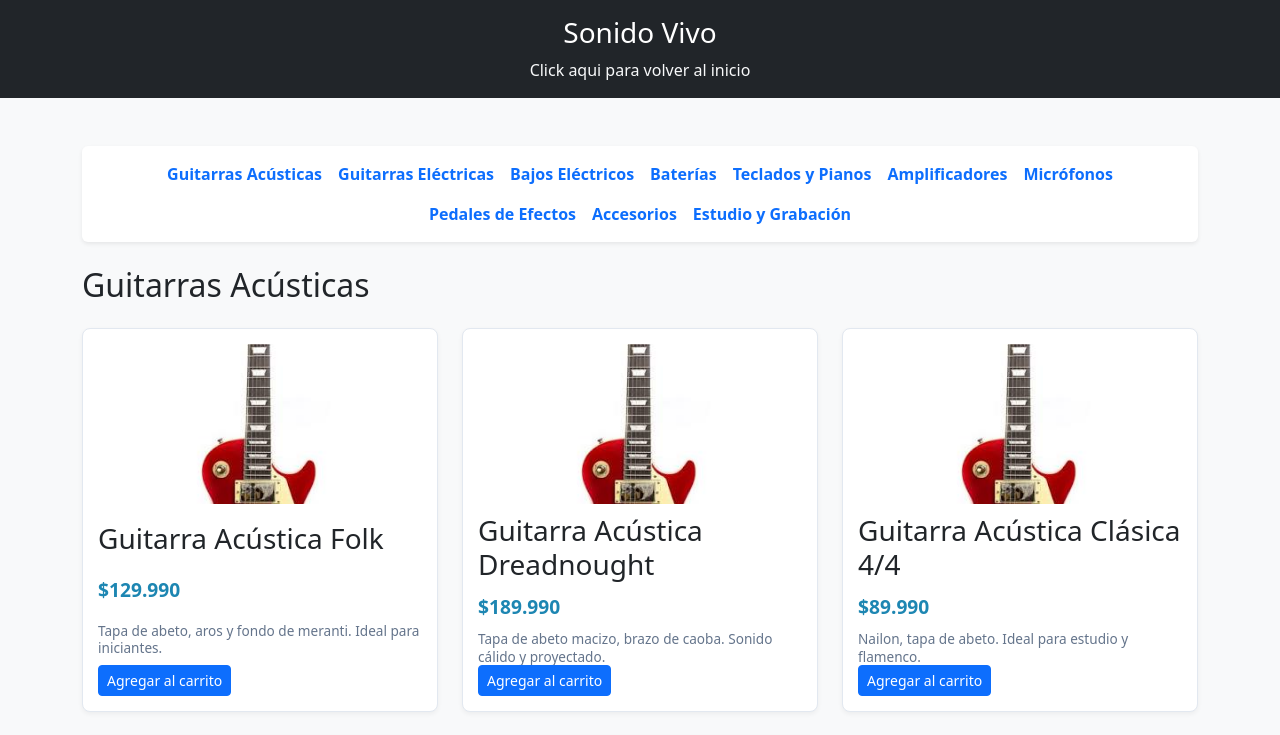
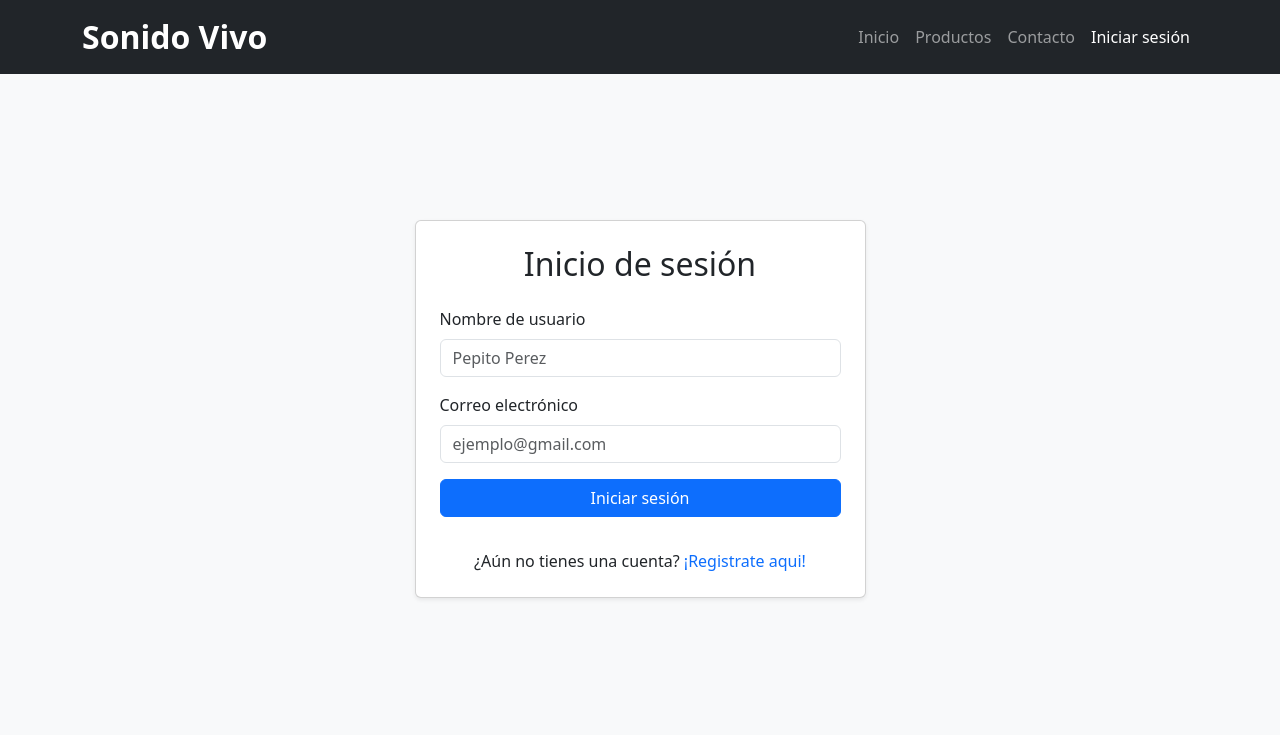
Before and after one commit to SebastianVallejos18/Sonido-vivo-Fullstack-2-React, a React (Vite) app: page /login in a window 1280 px wide. Shown: the top 735 px of the page. Built offline with nearby package versions, Linux system fonts and the light colour scheme.

Commit message:
implementacion de Router

```diff
--- a/package.json
+++ b/package.json
@@ -13,7 +13,8 @@
     "bootstrap": "^5.3.8",
     "react": "^19.2.8",
     "react-bootstrap": "^2.10.10",
-    "react-dom": "^19.2.8"
+    "react-dom": "^19.2.8",
+    "react-router-dom": "^7.18.4"
   },
   "devDependencies": {
     "@types/react": "^19.2.18",
--- a/src/App.jsx
+++ b/src/App.jsx
@@ -4,12 +4,19 @@ import "bootstrap/dist/css/bootstrap.min.css";
 import RegisterPage from "./pages/RegisterPage";
 import ContactPage from "./pages/ContactPage";
 import CatalogPage from "./pages/CatalogPage";
+import { BrowserRouter, Route, Routes } from "react-router-dom";
 
 function App() {
   return (
-    <div className="App">
-      <CatalogPage />
-    </div>
+    <BrowserRouter>
+      <Routes>
+        <Route path="/" element={<HomePage/>} />
+        <Route path="/catalogo" element={<CatalogPage/> }/>
+        <Route path="/login" element={<LoginPage/>} />
+        <Route path="/register" element={<RegisterPage/>} />
+        <Route path="/contact" element={<ContactPage/>} />
+      </Routes>
+    </BrowserRouter>
   );
 }
 
--- a/src/components/organisms/Header.jsx
+++ b/src/components/organisms/Header.jsx
@@ -1,15 +1,34 @@
+import { Navbar, Nav, Container } from "react-bootstrap";
+import { Link, NavLink } from "react-router-dom";
+
 function Header() {
   return (
-    <header className="bg-dark text-white text-center py-3 mb-4">
-      <h1 id="pageTitle" className="h3 m-0">
-        Sonido Vivo
-      </h1>
-      <p className="m-0 mt-2">
-        <a href="index.html" className="link-light text-decoration-none">
-          Click aqui para volver al inicio
-        </a>
-      </p>
-    </header>
+    <Navbar expand="md" bg="dark" variant="dark">
+      <Container>
+        <Navbar.Brand as={Link} to="/" className="fs-2 fw-bold">
+          Sonido Vivo
+        </Navbar.Brand>
+
+        <Navbar.Toggle aria-controls="menu-principal" />
+
+        <Navbar.Collapse id="menu-principal">
+          <Nav className="ms-auto">
+            <Nav.Link as={NavLink} to="/" end>
+              Inicio
+            </Nav.Link>
+            <Nav.Link as={NavLink} to="/catalogo">
+              Productos
+            </Nav.Link>
+            <Nav.Link as={NavLink} to="/contact">
+              Contacto
+            </Nav.Link>
+            <Nav.Link as={NavLink} to="/login">
+              Iniciar sesión
+            </Nav.Link>
+          </Nav>
+        </Navbar.Collapse>
+      </Container>
+    </Navbar>
   );
 }
 
--- a/src/components/organisms/LoginForm.jsx
+++ b/src/components/organisms/LoginForm.jsx
@@ -1,5 +1,6 @@
 import { useState, useEffect } from "react";
 import { Container, Row, Col, Form } from "react-bootstrap";
+import { Link } from "react-router-dom";
 import FormField from "../molecules/FormField";
 import Button from "../atoms/Button";
 
@@ -116,11 +117,11 @@ function LoginForm() {
               ) : null}
             </Form>
 
-            <p className="text-center mt-3 mb-0">
-              ¿Aún no tienes una cuenta?{" "}
-              <a href="registrarse.html" className="text-decoration-none">
-                ¡Haz clic aquí!
-              </a>
+              <p className="text-center mt-3 mb-0">
+                ¿Aún no tienes una cuenta?{" "}
+                <Link to="/register" className="text-decoration-none">
+                  ¡Registrate aqui!
+                </Link>
             </p>
           </div>
         </Col>
--- a/src/components/organisms/RegisterForm.jsx
+++ b/src/components/organisms/RegisterForm.jsx
@@ -1,5 +1,6 @@
 import { useState } from "react";
 import { Container, Row, Col, Form } from "react-bootstrap";
+import { Link } from "react-router-dom";
 import FormField from "../molecules/FormField";
 import Button from "../atoms/Button";
 
@@ -142,12 +143,12 @@ function RegisterForm() {
               ) : null}
             </Form>
 
-            <p className="text-center mt-3 mb-0">
-              ¿Ya tienes una cuenta?{" "}
-              <a href="login.html" className="text-decoration-none">
-                Inicia sesión aquí
-              </a>
-            </p>
+              <p className="text-center mt-3 mb-0">
+                ¿Ya tienes una cuenta?{" "}
+                <Link to="/login" className="text-decoration-none">
+                  Inicia sesión aquí
+                </Link>
+              </p>
           </div>
         </Col>
       </Row>
```
Also changed, not shown: 1 other file (tests, documents, lock files or other folders).
